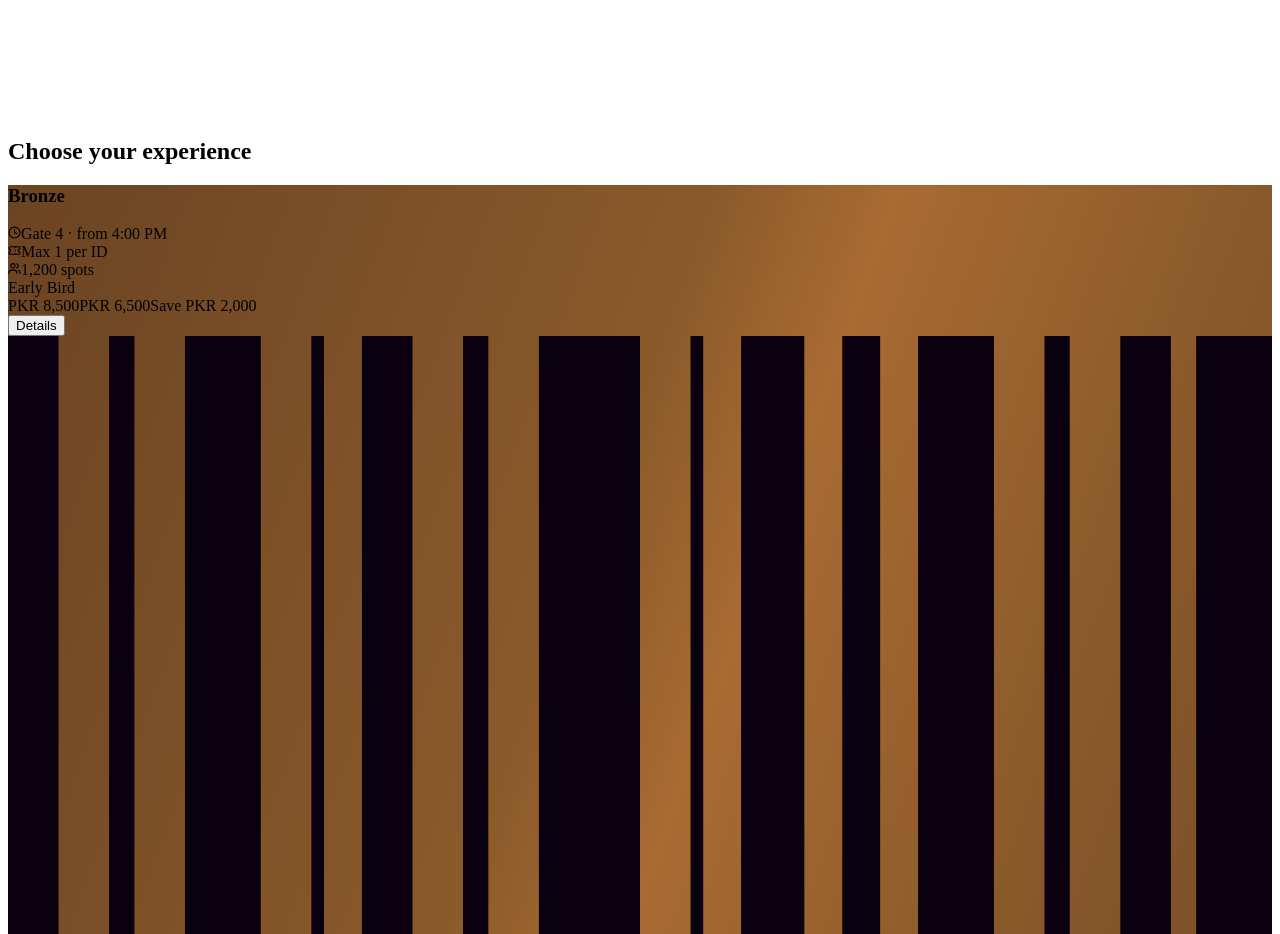
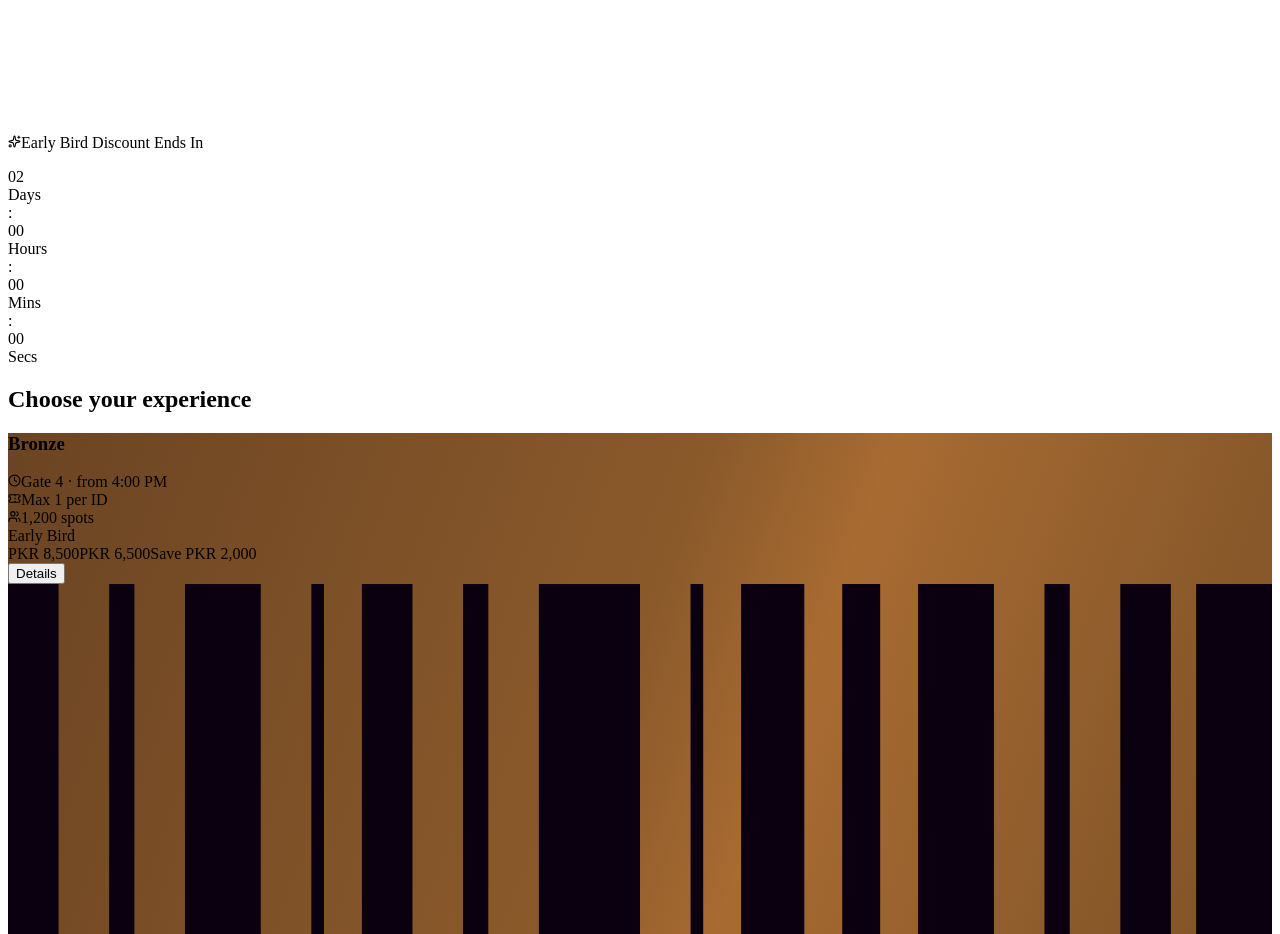
Before and after one commit to techxudo-devs/axwell, a Next.js app: page /Home/Main in a window 1280 px wide. Shown: the part 5460-6394 px from the top of the page. Built offline with nearby package versions, Linux system fonts and the light colour scheme.

Commit message:
countdown add in ticket section

```diff
--- /dev/null
+++ b/src/components/first-light/EarlyBirdCountdown.tsx
@@ -0,0 +1,46 @@
+"use client";
+
+import { useEffect, useState } from "react";
+import { Sparkles } from "lucide-react";
+import EventCountdown from "./EventCountdown";
+
+// Early Bird discount window closes 48h after sale start (22 Aug 2026, 5:00 PM PKT)
+const EARLY_BIRD_ENDS_AT = new Date("2026-08-24T17:00:00+05:00");
+
+const EarlyBirdCountdown = () => {
+  const [expired, setExpired] = useState(false);
+
+  // Hide entirely once the Early Bird window has passed
+  useEffect(() => {
+    if (Date.now() >= EARLY_BIRD_ENDS_AT.getTime()) setExpired(true);
+  }, []);
+
+  if (expired) return null;
+
+  return (
+    <div className="group relative mb-8 flex w-full max-w-[850px] flex-col items-center justify-center gap-3 overflow-hidden rounded-2xl border border-[#0FB6AE]/20 bg-white/[0.03] px-4 py-4 backdrop-blur-sm transition-colors duration-500 hover:border-[#0FB6AE]/35 sm:flex-row sm:gap-6 sm:px-8">
+      {/* Teal glow accents */}
+      <div className="pointer-events-none absolute -top-12 left-1/4 h-20 w-56 rounded-full bg-[#0FB6AE]/10 blur-3xl" />
+      <div className="pointer-events-none absolute -top-12 right-1/4 h-20 w-56 rounded-full bg-[#18060F]/15 blur-3xl" />
+
+      <p className="relative select-none text-center text-[9px] font-medium uppercase tracking-wider whitespace-nowrap min-[390px]:text-[10px] sm:text-[11px]">
+        <Sparkles
+          size={13}
+          className="mr-1.5 inline-block shrink-0 animate-pulse align-[-2px] text-[#0FB6AE]"
+        />
+        <span className="font-bold text-[#0FB6AE]">Early Bird Discount</span>
+        <span className="text-white/80"> Ends In</span>
+      </p>
+
+      <EventCountdown
+        compact
+        targetDate={EARLY_BIRD_ENDS_AT}
+        maxDurationMs={48 * 60 * 60 * 1000}
+        onComplete={() => setExpired(true)}
+        className="scale-[0.85] sm:scale-90 lg:scale-100"
+      />
+    </div>
+  );
+};
+
+export default EarlyBirdCountdown;
--- a/src/components/first-light/Tickets/index.tsx
+++ b/src/components/first-light/Tickets/index.tsx
@@ -8,6 +8,7 @@ import TicketCard from "./components/TicketCard";
 import TicketDetailModal from "./components/TicketDetailModal";
 import TicketRegistrationModal from "./components/TicketRegistrationModal";
 import TicketsBackground from "./components/TicketsBackground";
+import EarlyBirdCountdown from "@/components/first-light/EarlyBirdCountdown";
 
 type ActiveModal =
   | { type: "details"; ticket: Ticket }
@@ -50,6 +51,8 @@ const Tickets = () => {
       <TicketsBackground />
 
       <div className="relative z-10 w-full max-w-[920px] flex flex-col items-center">
+        <EarlyBirdCountdown />
+
         <h2
           className={`font-just text-[40px] md:text-[50px] leading-none lg:text-[56px] text-[#0FB6AE] mb-14 text-center uppercase drop-shadow-[0_0_15px_rgba(15,182,174,0.3)]`}
         >
```
Also changed, not shown: src/components/first-light/EventTermsAndConditions.tsx (+0 -9 lines), next-env.d.ts, 1 other file (tests, documents, lock files or other folders).
